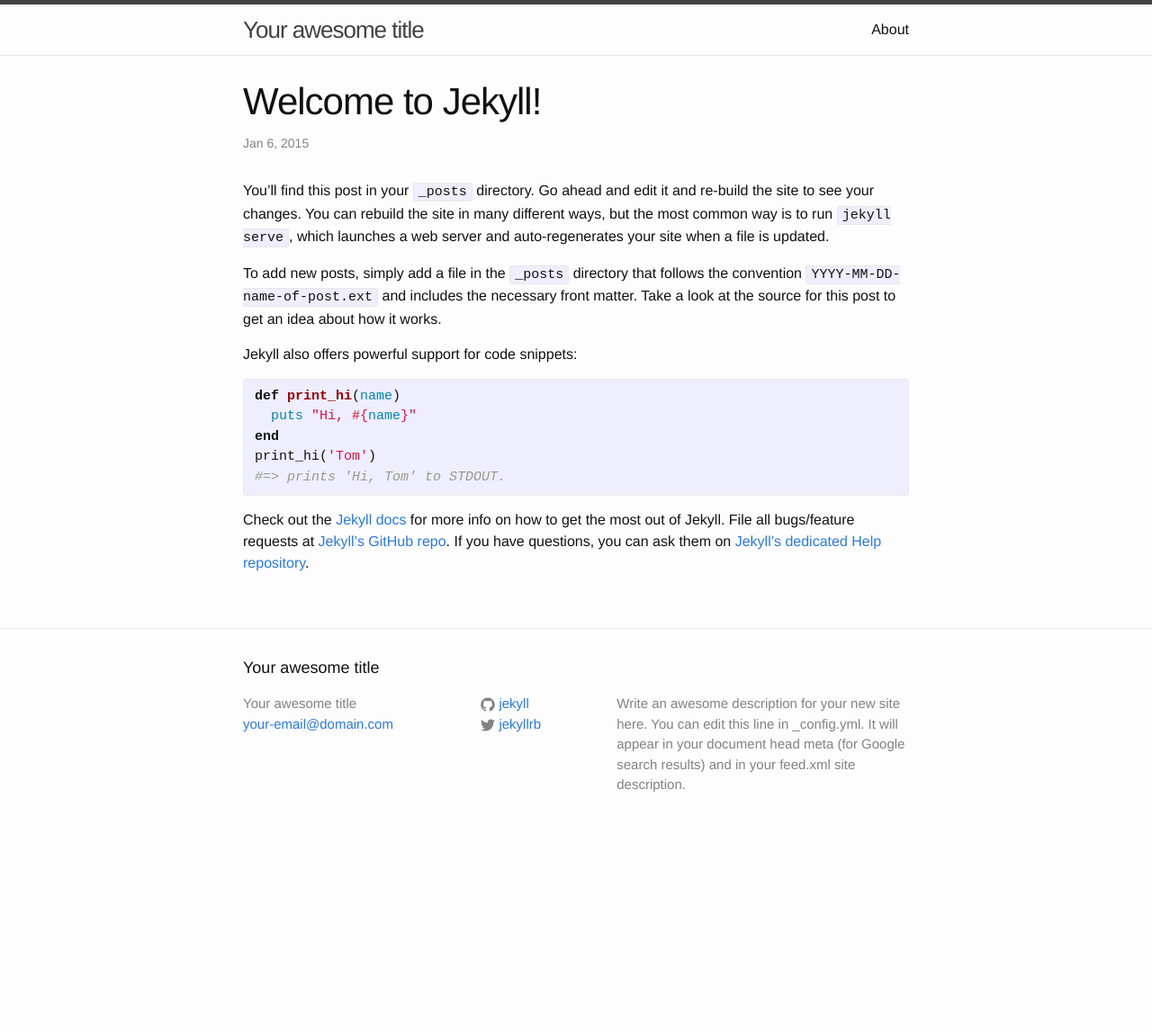
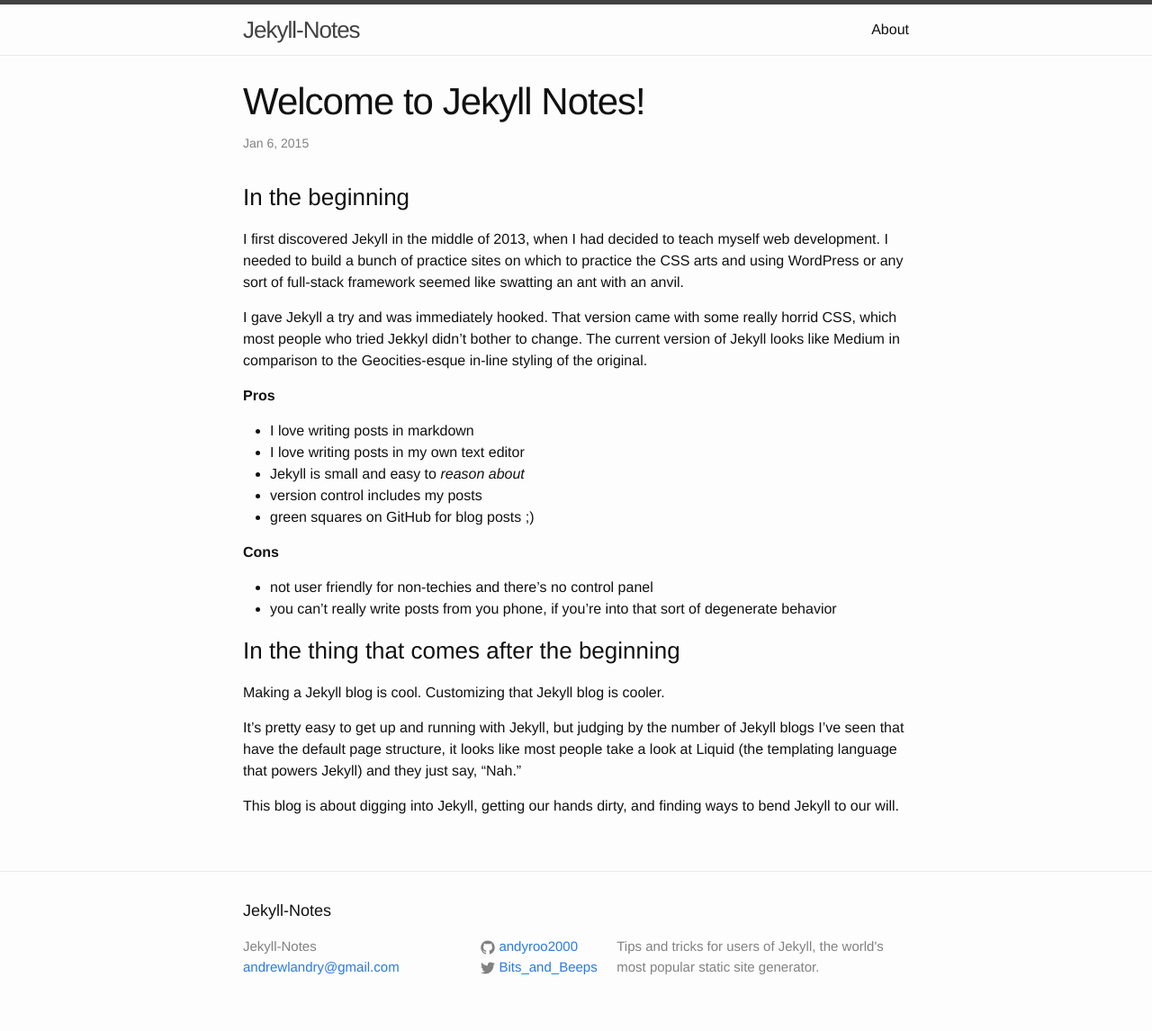
Before and after one commit to andyroo2000/jekyll-tips, a Jekyll site: the page built from _posts/2015-01-06-welcome-to-jekyll.markdown, in a window 1280 px wide. Shown: the whole page at 90% size. Built offline with Jekyll 4.4.1, drawn with Linux system fonts in a browser that asks for light colours; before the commit the page ends 944 px from its top, so only the background shows below that.

Commit message:
create first post

```diff
--- a/_config.yml
+++ b/_config.yml
@@ -1,14 +1,12 @@
 # Site settings
-title: Your awesome title
-email: your-email@domain.com
+title: Jekyll-Notes
+email: andrewlandry@gmail.com
 description: > # this means to ignore newlines until "baseurl:"
-  Write an awesome description for your new site here. You can edit this
-  line in _config.yml. It will appear in your document head meta (for
-  Google search results) and in your feed.xml site description.
+  Tips and tricks for users of Jekyll, the world's most popular static site generator.
 baseurl: "" # the subpath of your site, e.g. /blog/
-url: "http://yourdomain.com" # the base hostname & protocol for your site
-twitter_username: jekyllrb
-github_username:  jekyll
+url: "http://jekyll-notes.com" # the base hostname & protocol for your site
+twitter_username: Bits_and_Beeps
+github_username:  andyroo2000
 
 # Build settings
 markdown: kramdown
--- a/_posts/2015-01-06-welcome-to-jekyll.markdown
+++ b/_posts/2015-01-06-welcome-to-jekyll.markdown
@@ -1,25 +1,32 @@
 ---
 layout: post
-title:  "Welcome to Jekyll!"
+title:  "Welcome to Jekyll Notes!"
 date:   2015-01-06 12:55:58
 categories: jekyll update
 ---
-You’ll find this post in your `_posts` directory. Go ahead and edit it and re-build the site to see your changes. You can rebuild the site in many different ways, but the most common way is to run `jekyll serve`, which launches a web server and auto-regenerates your site when a file is updated.
+### In the beginning
 
-To add new posts, simply add a file in the `_posts` directory that follows the convention `YYYY-MM-DD-name-of-post.ext` and includes the necessary front matter. Take a look at the source for this post to get an idea about how it works.
+I first discovered Jekyll in the middle of 2013, when I had decided to teach myself web development. I needed to build a bunch of practice sites on which to practice the CSS arts and using WordPress or any sort of full-stack framework seemed like swatting an ant with an anvil.
 
-Jekyll also offers powerful support for code snippets:
+I gave Jekyll a try and was immediately hooked. That version came with some really horrid CSS, which most people who tried Jekkyl didn't bother to change. The current version of Jekyll looks like Medium in comparison to the Geocities-esque in-line styling of the original.
 
-{% highlight ruby %}
-def print_hi(name)
-  puts "Hi, #{name}"
-end
-print_hi('Tom')
-#=> prints 'Hi, Tom' to STDOUT.
-{% endhighlight %}
+**Pros**
 
-Check out the [Jekyll docs][jekyll] for more info on how to get the most out of Jekyll. File all bugs/feature requests at [Jekyll’s GitHub repo][jekyll-gh]. If you have questions, you can ask them on [Jekyll’s dedicated Help repository][jekyll-help].
+- I love writing posts in markdown
+- I love writing posts in my own text editor
+- Jekyll is small and easy to *reason about*
+- version control includes my posts
+- green squares on GitHub for blog posts  ;)
 
-[jekyll]:      http://jekyllrb.com
-[jekyll-gh]:   https://github.com/jekyll/jekyll
-[jekyll-help]: https://github.com/jekyll/jekyll-help
+**Cons**
+
+- not user friendly for non-techies and there's no control panel
+- you can't really write posts from you phone, if you're into that sort of degenerate behavior
+
+### In the thing that comes after the beginning
+
+Making a Jekyll blog is cool. Customizing that Jekyll blog is cooler.
+
+It's pretty easy to get up and running with Jekyll, but judging by the number of Jekyll blogs I've seen that have the default page structure, it looks like most people take a look at Liquid (the templating language that powers Jekyll) and they just say, "Nah."
+
+This blog is about digging into Jekyll, getting our hands dirty, and finding ways to bend Jekyll to our will.
```
